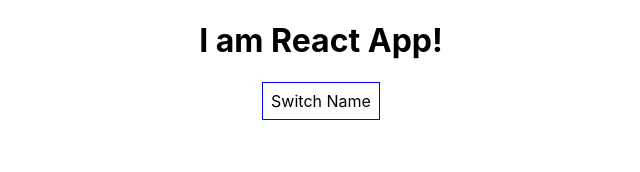
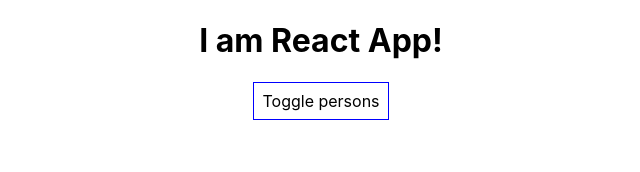
Before and after one commit to annrogal/react-course, a React (Create React App) app in the folder react-complete-guide/: page / in a window 1280 px wide. Shown: the top 172 px of the page, without its empty margins (319-959 px from the left). Built offline with nearby package versions, Linux system fonts and the light colour scheme.

Commit message:
add key to list element

```diff
--- a/react-complete-guide/src/App.js
+++ b/react-complete-guide/src/App.js
@@ -5,9 +5,9 @@ import Person from './Person/Person'
 class App extends Component {
   state = {
     persons: [
-      { name: 'Max', age: 22 },
-      { name: 'Adam', age: 16 },
-      { name: 'Ada', age: 40 }
+      { id: 'addd', name: 'Max', age: 22 },
+      { id: 'hdhshs', name: 'Adam', age: 16 },
+      { id: 'afgg', name: 'Ada', age: 40 }
     ],
     otherState: 'some other value',
     showPersons: false
@@ -54,9 +54,11 @@ class App extends Component {
         <div>
           {this.state.persons.map((person, index) => {
             return <Person
-            click={() => this.deletePersonHandler(index)}
-            name={person.name}
-            age={person.age}/>
+            click={ () => this.deletePersonHandler(index) }
+            name={ person.name }
+            age={ person.age }
+            key={ person.id }
+            />
           })}
             </div>
       );
@@ -67,7 +69,7 @@ class App extends Component {
          <h1>I am React App!</h1>
          <button
           style={style}
-          onClick={ this.togglePersonsHandler }>Switch Name</button>
+          onClick={ this.togglePersonsHandler }>Toggle persons</button>
           {persons}
        </div>
      );
```
